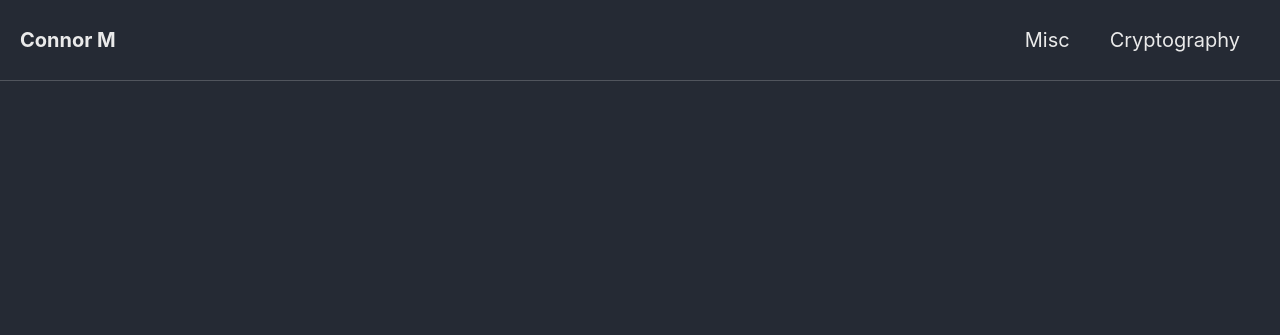
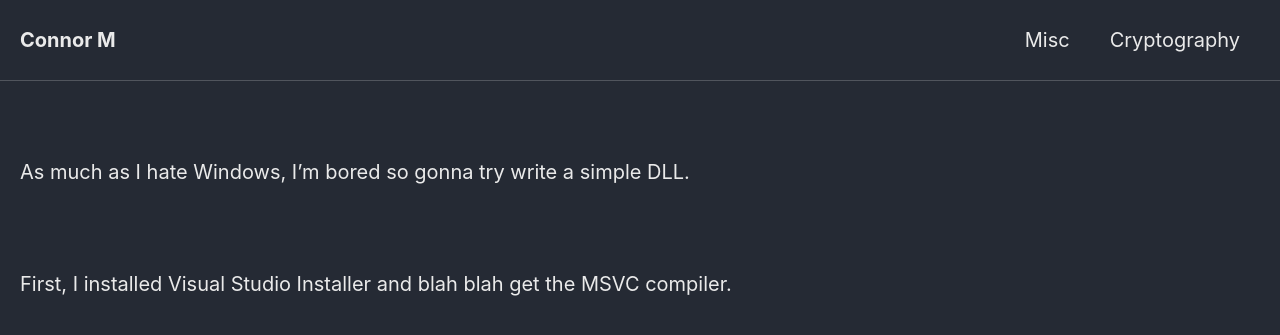
Before and after one commit to Connor-McCartney/Connor-McCartney.github.io, a Jekyll site: the page built from _pages/misc/dll.md, in a window 1280 px wide. Shown: the top 335 px of the page. Built offline with Jekyll 4.4.1, drawn with Linux system fonts in a browser that asks for light colours; cached includes are drawn as plain includes; our own code applies the rules of GitHub Pages for plain Markdown files.

Commit message:
Update dll.md

```diff
--- a/_pages/misc/dll.md
+++ b/_pages/misc/dll.md
@@ -1 +1,11 @@
 <br>
+
+As much as I hate Windows, I'm bored so gonna try write a simple DLL.
+
+
+<br>
+
+
+First, I installed Visual Studio Installer and blah blah get the MSVC compiler.
+
+<br>
```
